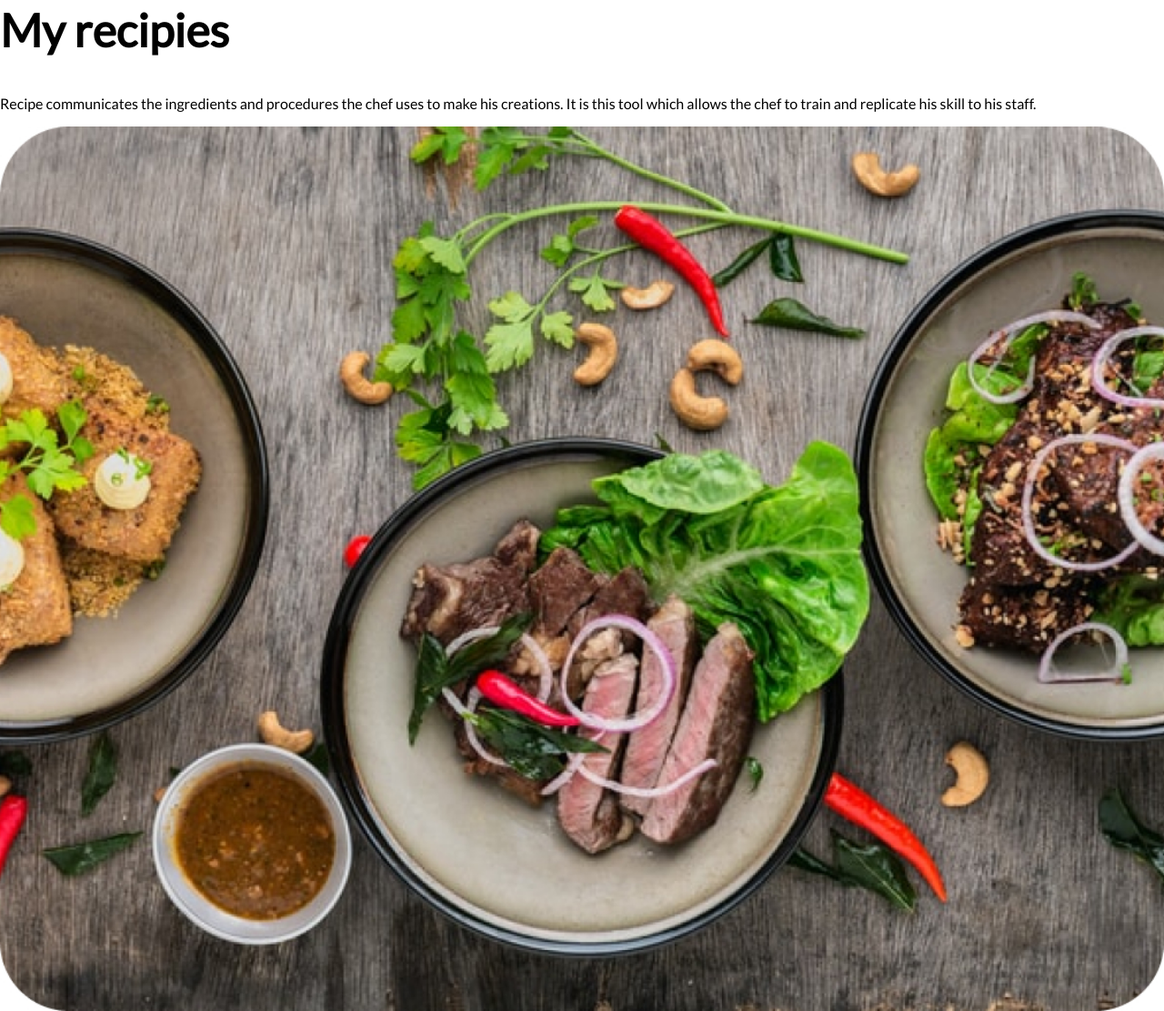
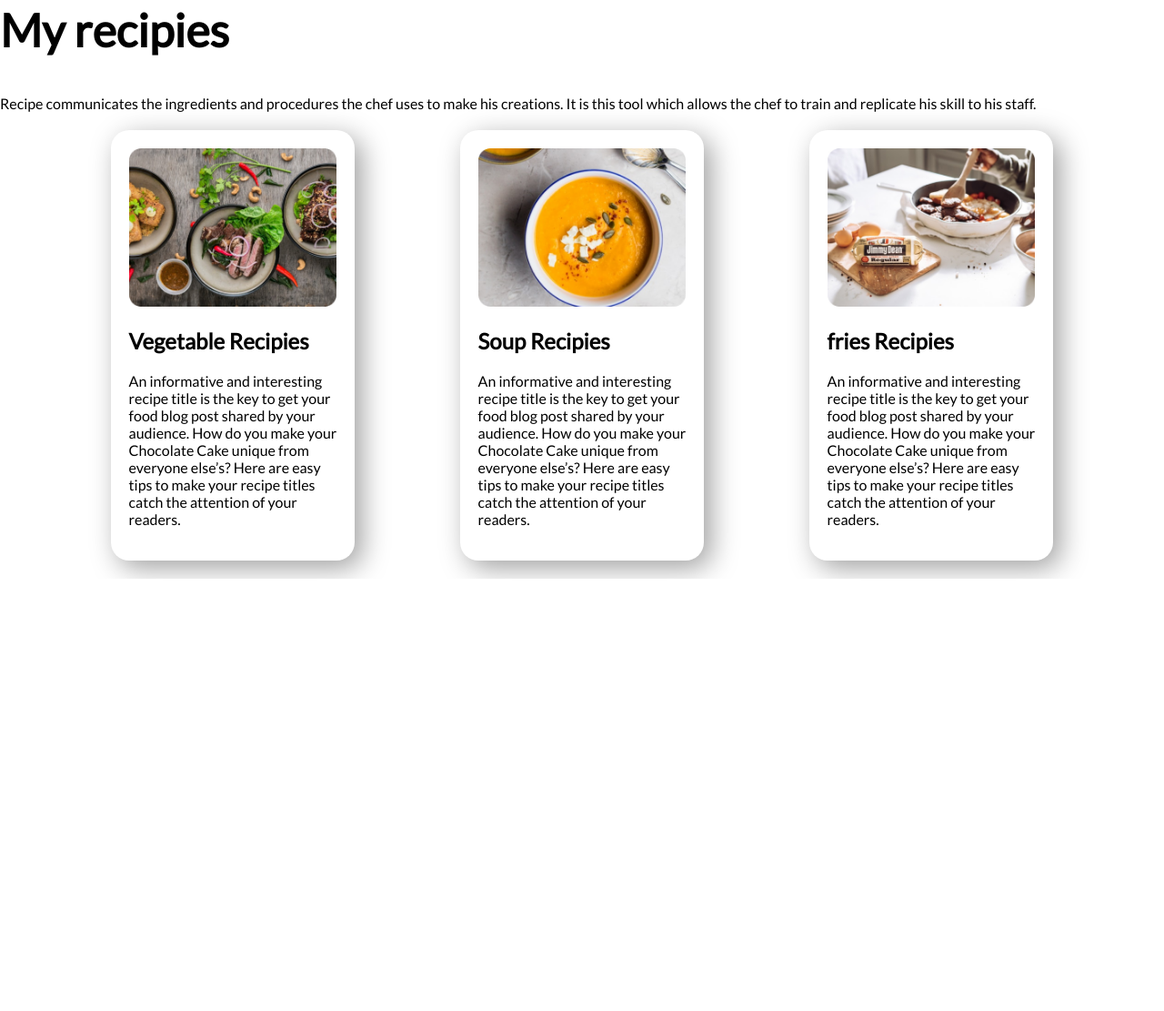
Before and after one commit to Yasin440/food_universe, a plain HTML site: page index.html in a window 1280 px wide. Shown: the part 1348-2459 px from the top of the page at 91% size. After the commit the page ends 1984 px from the top, so only its background shows below. Drawn offline with Linux system fonts and the light colour scheme.

Commit message:
recipies makeUp

```diff
--- a/index.html
+++ b/index.html
@@ -40,20 +40,20 @@
     <section class="recipies_section">
         <h1>My recipies</h1>
         <p>Recipe communicates the ingredients and procedures the chef uses to make his creations. It is this tool which allows the chef to train and replicate his skill to his staff.</p>
-        <div>
+        <div class="all_recipies">
             <div class="single_recipies">
                 <img src="images/Project Cover1.jpg" alt="Food images">
-                <h1>Vegetable Recipies</h1>
+                <h2>Vegetable Recipies</h2>
                 <p>An informative and interesting recipe title is the key to get your food blog post shared by your audience. How do you make your Chocolate Cake unique from everyone else’s? Here are easy tips to make your recipe titles catch the attention of your readers.</p>
             </div>
             <div class="single_recipies">
                 <img src="images/Project Cover2.png" alt="Food images">
-                <h1>Soup Recipies</h1>
+                <h2>Soup Recipies</h2>
                 <p>An informative and interesting recipe title is the key to get your food blog post shared by your audience. How do you make your Chocolate Cake unique from everyone else’s? Here are easy tips to make your recipe titles catch the attention of your readers.</p>
             </div>
             <div class="single_recipies">
                 <img src="images/Project Cover3.jpg" alt="Food images">
-                <h1>fries Recipies</h1>
+                <h2>fries Recipies</h2>
                 <p>An informative and interesting recipe title is the key to get your food blog post shared by your audience. How do you make your Chocolate Cake unique from everyone else’s? Here are easy tips to make your recipe titles catch the attention of your readers.</p>
             </div>
         </div>
--- a/style.css
+++ b/style.css
@@ -57,3 +57,20 @@ img{
 .aboutSection_allContent img{
     width: 150%;
 }
+.all_recipies{
+    display: flex;
+    width: 90%;
+    margin: 20px auto !important;
+}
+.single_recipies{
+    width: 26%;
+    margin: 0 3.666%;
+    box-shadow: 8px 8px 30px rgb(160, 160, 160);
+    padding: 20px 20px;
+    border-radius: 20px;
+}
+.single_recipies{
+    width: 90%;
+    margin-left: 5%;
+    margin-right: 5%;
+}
```
